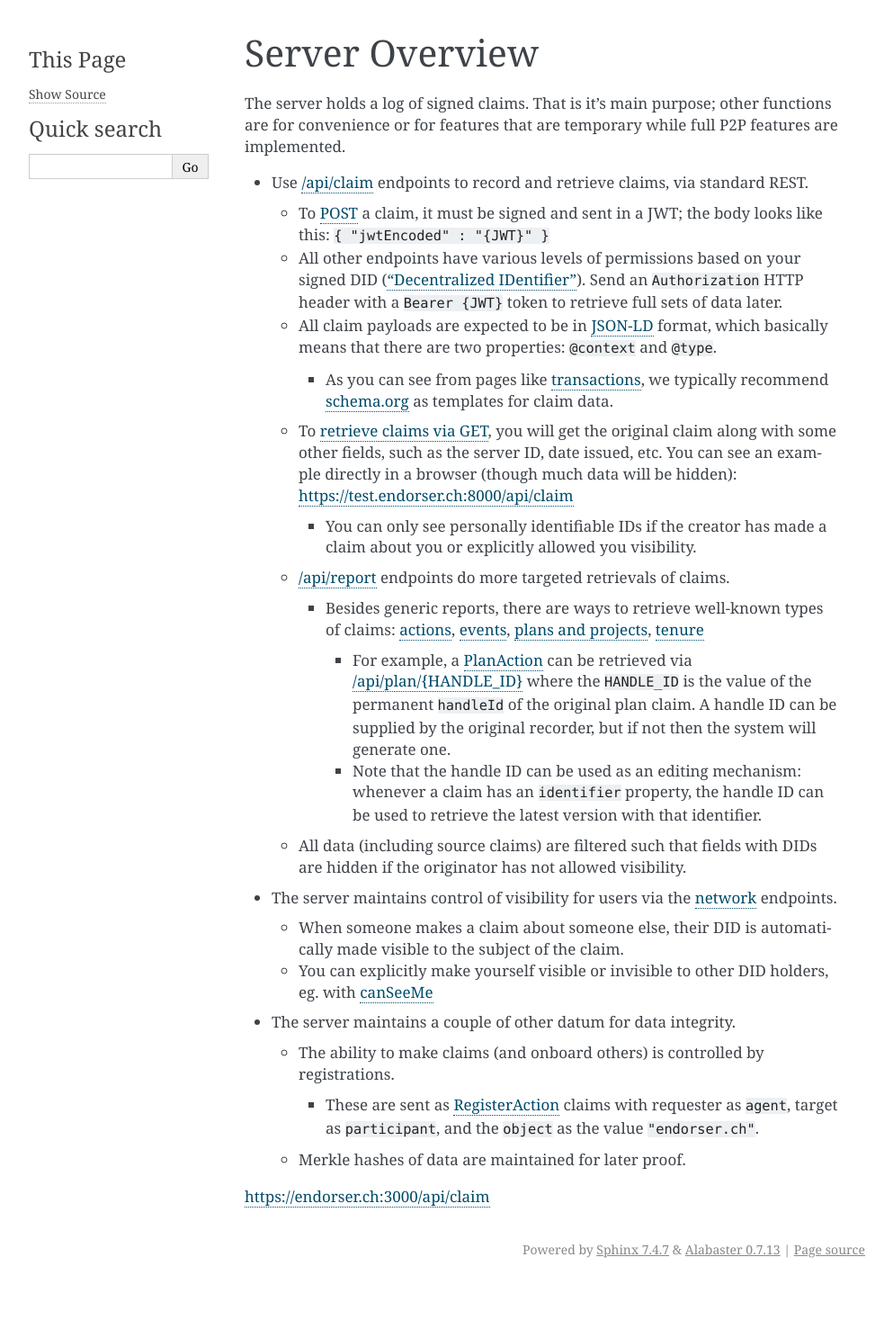
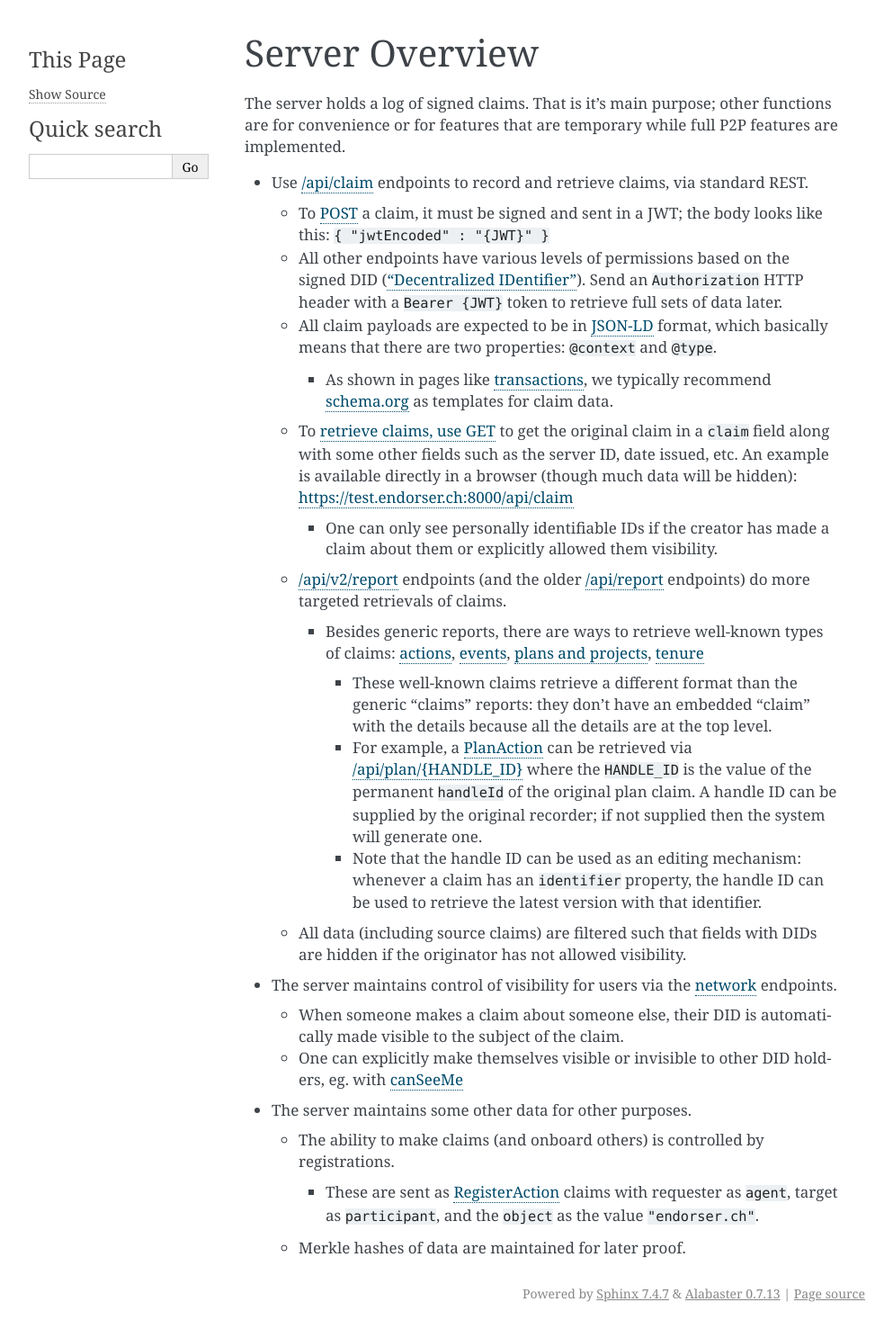
Before and after one commit to trentlarson/endorser-docs, a Sphinx documentation site: the page built from source/server.rst, in a window 1280 px wide. Shown: the whole page at 90% size, without its empty margins (148-1141 px from the left). Built offline with Sphinx 7.4.7, drawn with Linux system fonts in a browser that asks for light colours; before the commit the page ends 1428 px from its top, so only the background shows below that.

Commit message:
update server explanation

```diff
--- a/source/server.rst
+++ b/source/server.rst
@@ -4,42 +4,42 @@ Server Overview
 
 The server holds a log of signed claims. That is it's main purpose; other functions are for convenience or for features that are temporary while full P2P features are implemented.
 
-* Use `/api/claim <https://endorser.ch:3000/api-docs/#/claim>`_ endpoints to record and retrieve claims, via standard REST.
+* Use `/api/claim <https://test.endorser.ch:8000/api-docs/#/claim>`_ endpoints to record and retrieve claims, via standard REST.
 
-  * To `POST <https://endorser.ch:3000/api-docs/#/claim/post_api_claim>`_ a claim, it must be signed and sent in a JWT; the body looks like this: ``{ "jwtEncoded" : "{JWT}" }``
+  * To `POST <https://test.endorser.ch:8000/api-docs/#/claim/post_api_claim>`_ a claim, it must be signed and sent in a JWT; the body looks like this: ``{ "jwtEncoded" : "{JWT}" }``
 
-  * All other endpoints have various levels of permissions based on your signed DID (`"Decentralized IDentifier" <https://www.w3.org/TR/did-core/>`_). Send an ``Authorization`` HTTP header with a ``Bearer {JWT}`` token to retrieve full sets of data later.
+  * All other endpoints have various levels of permissions based on the signed DID (`"Decentralized IDentifier" <https://www.w3.org/TR/did-core/>`_). Send an ``Authorization`` HTTP header with a ``Bearer {JWT}`` token to retrieve full sets of data later.
 
   * All claim payloads are expected to be in `JSON-LD <https://json-ld.org/>`_ format, which basically means that there are two properties: ``@context`` and ``@type``.
 
-    * As you can see from pages like `transactions <transactions>`_, we typically recommend `schema.org <https://schema.org>`_ as templates for claim data.
+    * As shown in pages like `transactions <transactions>`_, we typically recommend `schema.org <https://schema.org>`_ as templates for claim data.
 
-  * To `retrieve claims via GET <https://endorser.ch:3000/api-docs/#/claim/get_api_claim>`_, you will get the original claim along with some other fields, such as the server ID, date issued, etc. You can see an example directly in a browser (though much data will be hidden): `https://test.endorser.ch:8000/api/claim <https://test.endorser.ch:8000/api/claim>`_
+  * To `retrieve claims, use GET <https://test.endorser.ch:8000/api-docs/#/claim/get_api_claim>`_ to get the original claim in a ``claim`` field along with some other fields such as the server ID, date issued, etc. An example is available directly in a browser (though much data will be hidden): `https://test.endorser.ch:8000/api/claim <https://test.endorser.ch:8000/api/claim>`_
 
-    * You can only see personally identifiable IDs if the creator has made a claim about you or explicitly allowed you visibility.
+    * One can only see personally identifiable IDs if the creator has made a claim about them or explicitly allowed them visibility.
 
-  * `/api/report <https://endorser.ch:3000/api-docs/#/report>`_ endpoints do more targeted retrievals of claims.
+  * `/api/v2/report <https://test.endorser.ch:8000/api-docs/#/reportAll>`_ endpoints (and the older `/api/report <https://test.endorser.ch:8000/api-docs/#/report>`_ endpoints) do more targeted retrievals of claims.
 
-    * Besides generic reports, there are ways to retrieve well-known types of claims: `actions <https://endorser.ch:3000/api-docs/#/action>`_, `events <https://endorser.ch:3000/api-docs/#/event>`_, `plans and projects <https://endorser.ch:3000/api-docs/#/project>`_, `tenure <https://endorser.ch:3000/api-docs/#/tenure>`_
+    * Besides generic reports, there are ways to retrieve well-known types of claims: `actions <https://test.endorser.ch:8000/api-docs/#/action>`_, `events <https://test.endorser.ch:8000/api-docs/#/event>`_, `plans and projects <https://test.endorser.ch:8000/api-docs/#/project>`_, `tenure <https://test.endorser.ch:8000/api-docs/#/tenure>`_
 
-      * For example, a `PlanAction <https://schema.org/PlanAction>`_ can be retrieved via `/api/plan/{HANDLE_ID} <http://localhost:3000/api-docs/#/project/get_api_plan__id_>`_ where the ``HANDLE_ID`` is the value of the permanent ``handleId`` of the original plan claim. A handle ID can be supplied by the original recorder, but if not then the system will generate one.
+      * These well-known claims retrieve a different format than the generic "claims" reports: they don't have an embedded "claim" with the details because all the details are at the top level.
+
+      * For example, a `PlanAction <https://schema.org/PlanAction>`_ can be retrieved via `/api/plan/{HANDLE_ID} <http://localhost:3000/api-docs/#/project/get_api_plan__id_>`_ where the ``HANDLE_ID`` is the value of the permanent ``handleId`` of the original plan claim. A handle ID can be supplied by the original recorder; if not supplied then the system will generate one.
 
       * Note that the handle ID can be used as an editing mechanism: whenever a claim has an ``identifier`` property, the handle ID can be used to retrieve the latest version with that identifier.
 
   * All data (including source claims) are filtered such that fields with DIDs are hidden if the originator has not allowed visibility.
 
-* The server maintains control of visibility for users via the `network <https://endorser.ch:3000/api-docs/#/network>`_ endpoints.
+* The server maintains control of visibility for users via the `network <https://test.endorser.ch:8000/api-docs/#/network>`_ endpoints.
 
   * When someone makes a claim about someone else, their DID is automatically made visible to the subject of the claim.
 
-  * You can explicitly make yourself visible or invisible to other DID holders, eg. with `canSeeMe <https://endorser.ch:3000/api-docs/#/network/post_api_report_canSeeMe>`_
+  * One can explicitly make themselves visible or invisible to other DID holders, eg. with `canSeeMe <https://test.endorser.ch:8000/api-docs/#/network/post_api_report_canSeeMe>`_
 
-* The server maintains a couple of other datum for data integrity.
+* The server maintains some other data for other purposes.
 
   * The ability to make claims (and onboard others) is controlled by registrations.
 
     * These are sent as `RegisterAction <https://schema.org/RegisterAction>`_ claims with requester as ``agent``, target as ``participant``, and the ``object`` as the value ``"endorser.ch"``.
 
   * Merkle hashes of data are maintained for later proof.
-
-https://endorser.ch:3000/api/claim
```
